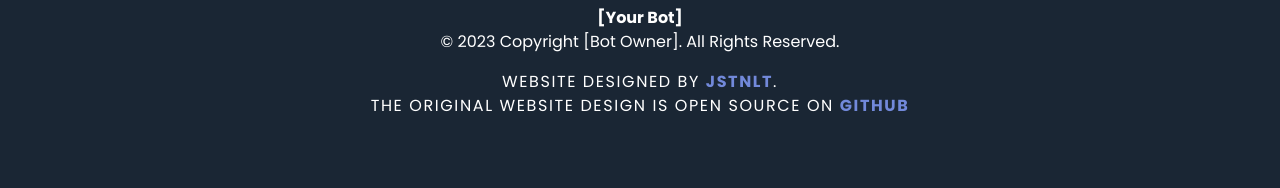
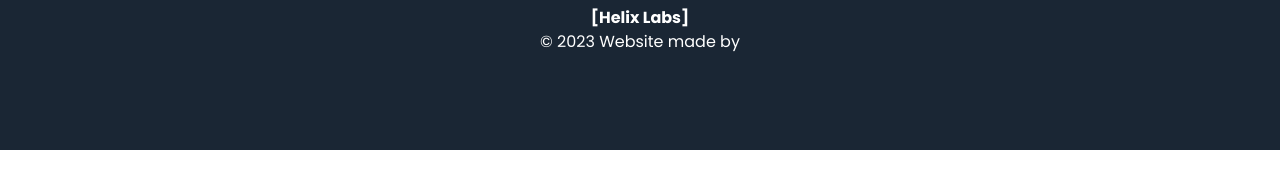
Before and after one commit to nachodevv3/helix, a plain HTML site: page index.html in a window 1280 px wide. Shown: the part 3392-3580 px from the top of the page. After the commit the page ends 3542 px from the top, so only its background shows below. Drawn offline with nearby package versions, Linux system fonts and the light colour scheme.

Commit message:
Update index.html

```diff
--- a/index.html
+++ b/index.html
@@ -358,26 +358,11 @@
         </div>
 
         <p>
-          <span class="has-text-weight-bold">[Your Bot]</span>
+          <span class="has-text-weight-bold">[Helix Labs]</span>
           <br />
-          &copy; <span id="cp-year"></span> Copyright [Bot Owner]. All Rights
-          Reserved.
+          &copy; <span id="cp-year"></span> Website made by
         </p>
 
-        <p style="letter-spacing: 0.1em;" class="is-uppercase">
-          Website Designed By
-          <a
-            href="https://jstnlt.my.id"
-            class="blurple has-text-weight-bold"
-            target="_blank"
-            >JstnLT</a
-          >.<br>The Original Website Design is Open Source on <a
-            href="https://github.com/JastinXyz/discord-bot-landing-page-web"
-            class="blurple has-text-weight-bold"
-            target="_blank"
-            >Github</a
-          >
-        </p>
       </div>
     </footer>
     <!-- Footer Section End -->
```
